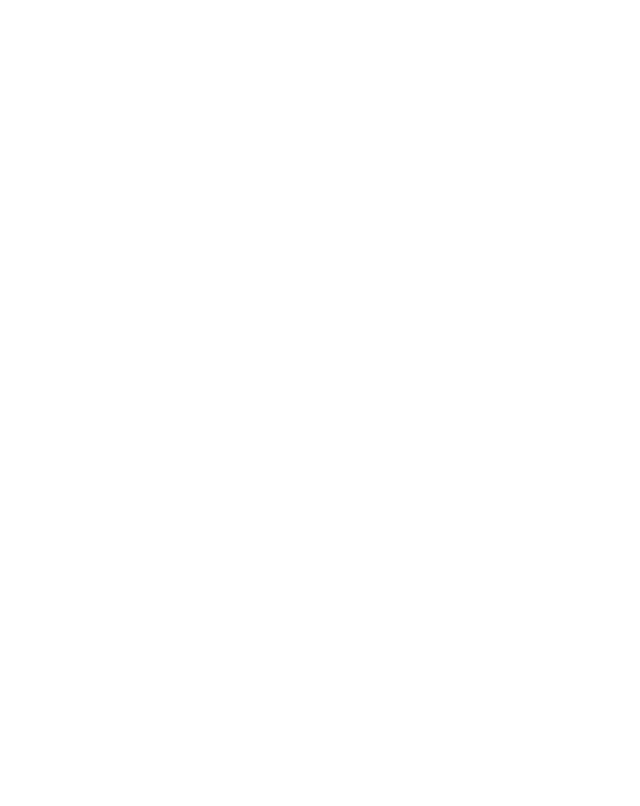
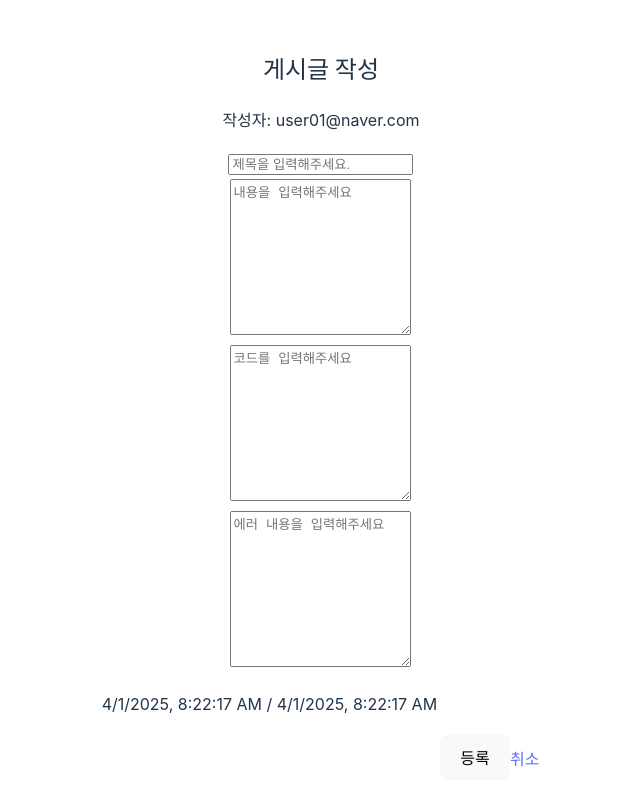
Before and after one commit to junhaha1/OurProject-FE, a React (Vite) app: page /add in a window 1280 px wide. Before the commit this address had no page. Shown: the top 806 px of the page, without its empty margins (319-959 px from the left). Built offline with nearby package versions, Linux system fonts and the light colour scheme.

Commit message:
✨ 전체조회, 상세조회, 글 쓰기
Login만들고, UI꾸미기 ㄱㄱ☠

```diff
--- a/package.json
+++ b/package.json
@@ -13,6 +13,7 @@
     "react": "^19.0.0",
     "react-dom": "^19.0.0",
     "react-router-dom": "^7.4.0",
+    "strapboot": "^0.34.0",
     "sweetalert2": "^11.17.2"
   },
   "devDependencies": {
--- a/src/App.jsx
+++ b/src/App.jsx
@@ -2,13 +2,15 @@
 import { Routes, Route } from 'react-router-dom';
 import BoardListView from './testview/board/BoardListView'; //메인화면 컴포넌트
 import DetailView from './testview/board/DetailView'; //게시글 상세보기 컴포넌트
-import LoginView from './testview/login/LoginView';  //로그인 화면 컴포넌트
+//import LoginView from './testview/login/LoginView';  //로그인 화면 컴포넌트
+import AddArticle from './testview/board/AddArticle'
 
 function App() {
   return (
+    //<BoardListView/>
     <Routes>
       <Route path="/" element={<BoardListView />} /> {/* 메인 화면 */}
-      <Route path="/login" element={<LoginView />}/> {/* 로그인 화면*/}
+      <Route path="/add" element={<AddArticle />} /> {/* 새글 작성 */}
       <Route path="/viewarticle/:id" element={<DetailView />} /> {/* 게시글 상세보기 */}
     </Routes>
   );
--- /dev/null
+++ b/src/service/ApiClient.jsx
@@ -0,0 +1,131 @@
+class ApiClient{
+    static SEVER_URL = "http://localhost:8080";
+
+
+    //게시글
+    static POST_ARTICLE = "/board/article/";
+    static GET_ARTICLES = "/board/article/list";
+    static GET_ARTICLE = "/board/article/list/";
+    static PUT_ARTICLE = "/board/article/";
+    static DELETE_ARTICLE = "/board/article/";
+
+    //댓글
+    static POST_COMMENT = "/board/comment/";
+    static GET_COMMENT = "/board/comment/list/";
+    static PUT_COMMENT = "/board/comment";
+    static DELETE_COMMENT = "/board/comment";
+
+    //사용자
+    static GET_USER = "/board/user";
+
+
+    //게시글 (등록, 조회, 상세조회, 삭제)
+    static sendArticle(userId, ctId, title, content, codeContent, errorContent, regDate, updateDate){
+        return fetch(ApiClient.SEVER_URL + ApiClient.POST_ARTICLE + userId, {
+            method: "POST",
+            headers: {
+                "Content-Type": "application/json",
+            },
+            body: JSON.stringify({
+                userId: userId,
+                ctId: ctId,
+                title: title,
+                content: content,
+                codeContent: codeContent,
+                errorContent: errorContent,
+                regDate: regDate,
+                updateDate: updateDate,
+            }),
+        });
+    }
+
+    static getArticles(){
+        console.log("Get Articles ");
+        return fetch(ApiClient.SEVER_URL + ApiClient.GET_ARTICLES);
+    }
+
+    static getArticle(articleId){
+        console.log("Get Article By articleId ");
+        return fetch(ApiClient.SEVER_URL + ApiClient.GET_ARTICLE + articleId);
+    }
+
+    //수정
+    static updateArticle(userId, ctId, title, content, codeContent, errorContent, regDate, updateDate){
+        return fetch(ApiClient.SEVER_URL + ApiClient.POST_ARTICLE + articleId, {
+            method: "PUT",
+            headers: {
+                "Content-Type": "application/json",
+            },
+            body: JSON.stringify({
+                userId: userId,
+                ctId: ctId,
+                title: title,
+                content: content,
+                codeContent: codeContent,
+                errorContent: errorContent,
+                regDate: regDate,
+                updateDate: updateDate,
+            }),
+        });
+    }
+
+    //삭제
+    static deleteArticle(articleId){
+        console.log("Delete Article By articleId ");
+        return fetch(ApiClient.SEVER_URL + ApiClient.DELETE_ARTICLE + articleId);
+    }
+
+
+
+    //댓글
+    static sendComment(articleId, userId, content, codeContent, regDate, updateDate){
+        return fetch(ApiClient.SEVER_URL + ApiClient.POST_COMMENT + articleId, {
+            method: "POST",
+            headers: {
+                "Content-Type": "application/json",
+            },
+            body: JSON.stringify({
+                articleId: articleId,
+                userId: userId,
+                content: content,
+                codeContent: codeContent,
+                regDate: regDate,
+                updateDate: updateDate,
+            }),
+        });
+    }
+
+    static getComment(articleId){
+        console.log("Get Comment By articleId ");
+        return fetch(ApiClient.SEVER_URL + ApiClient.GET_COMMENT + articleId);
+    }
+
+    static updateComment(articleId, userId, content, codeContent, regDate, updateDate){
+        return fetch(ApiClient.SEVER_URL + ApiClient.PUT_COMMENT + commentId, {
+            method: "PUT",
+            headers: {
+                "Content-Type": "application/json",
+            },
+            body: JSON.stringify({
+                articleId: articleId,
+                userId: userId,
+                content: content,
+                codeContent: codeContent,
+                regDate: regDate,
+                updateDate: updateDate,
+            }),
+        });
+    }
+    static deleteComment(commentId){
+        console.log("Delete Comment By commentId ");
+        return fetch(ApiClient.SEVER_URL + ApiClient.DELETE_COMMENT + commentId);
+    }
+
+
+     //사용자
+    static getUser(userId){
+        console.log("Get Comment By articleId ");
+        return fetch(ApiClient.SEVER_URL + ApiClient.GET_USER + userId);
+    }
+  }
+  export default ApiClient;
--- a/src/testview/board/AddArticle.jsx
+++ b/src/testview/board/AddArticle.jsx
@@ -1,19 +1,24 @@
 import {useState } from "react";
-import { useNavigate, Link } from "react-router-dom";
+import { useNavigate, useLocation, Link } from "react-router-dom";
+import ApiClient from "../../service/ApiClient";
 
 function AddArticle() {
+  const location = useLocation();
+  const userId = location.state?.userId || "user01@naver.com"; // 기본값 설정
+  const [ctId, setCtId] = useState("");
   const [title, setTitle] = useState("");
   const [content, setContent] = useState("");
+  const [codeContent, setCodeContent] = useState("");
+  const [errorContent, setErrorContent] = useState("");
+  let today = new Date();
+  const [regDate, setRegDate] = useState(today);
+  const [updateDate, setUpdateDate] = useState(today);
+
   const navigate = useNavigate();
 
   const handleSubmit = () => {
-    fetch("http://localhost:8080/boardAPI/addArticle", {
-      method: "POST",
-      headers: {
-        "Content-Type": "application/json",
-      },
-      body: JSON.stringify({ title, content }),
-    }).then(() => {
+    ApiClient.sendArticle(userId, ctId, title, content, codeContent, errorContent, regDate, updateDate)
+    .then(() => {
       alert("게시글 등록 완료!");
       navigate('/');
     });
@@ -21,10 +26,44 @@
 
   return (
     <div>
-      <input value={title} onChange={(e) => setTitle(e.target.value)} placeholder="제목" />
-      <textarea value={content} onChange={(e) => setContent(e.target.value)} placeholder="내용" />
-      <button onClick={handleSubmit}>등록</button>
-      <Link to={'/'}>취소</Link>
+      <h2>게시글 작성</h2>
+      <p>작성자: {userId}</p>
+      <table border="0" align="center">
+        <tbody>
+
+            <tr>
+                <td colSpan="2">
+                    <input type="text" name="i_title" class="class-content" value={title} onChange={(e) => setTitle(e.target.value)} placeholder="제목을 입력해주세요." />
+                </td>
+            </tr>
+            <tr>
+                <td colSpan="2">
+                    <textarea name="content" rows="10"
+                        class="class-content" value={content} onChange={(e) => setContent(e.target.value)} placeholder="내용을 입력해주세요" />
+                </td>
+            </tr>
+            <tr>
+                <td colSpan="2">
+                    <textarea name="codeContent" rows="10"
+                        class="class-content" value={codeContent} onChange={(e) => setCodeContent(e.target.value)} placeholder="코드를 입력해주세요" />
+                </td>
+            </tr>
+            <tr>
+                <td colSpan="2">
+                    <textarea name="errorContent" rows="10"
+                        class="class-content" value={errorContent} onChange={(e) => setErrorContent(e.target.value)} placeholder="에러 내용을 입력해주세요" />
+                </td>
+            </tr>
+            <p>{regDate.toLocaleString()} / {updateDate.toLocaleString()}</p>
+            <tr>
+                <td align="right"></td>
+                <td colspan="2">
+                  <button onClick={() => handleSubmit(userId)}>등록</button>
+                  <Link to={'/'}>취소</Link>
+                </td>
+            </tr>
+        </tbody>
+      </table>
     </div>
   );
 }
--- a/src/testview/board/BoardListView.jsx
+++ b/src/testview/board/BoardListView.jsx
@@ -1,20 +1,31 @@
 import { useEffect, useState } from "react";
 import { Link } from 'react-router-dom';
 import { useNavigate } from "react-router-dom";
+import ApiClient from "../../service/ApiClient";
+import DatailView from "./DetailView"
 
 function BoardList() {
   const [articles, setArticles] = useState([]);
+  const [userId, setUserId] = useState("");
   const navigate = useNavigate();
 
   useEffect(() => {
-    fetch("http://localhost:8080/boardAPI/list")
+    ApiClient.getArticles()
       .then((res) => res.json())
-      .then((data) => setArticles(data));
+      .then((data) => {
+        setArticles(data);
+        console.log(data);
+      });
   }, []);
 
   const handleClick = (id) => {
-    navigate(`/view/${id}`);
+    navigate(`/viewarticle/${id}`);
   };
+
+  const handleSubmit = (id) => {
+    navigate(`/add`, { state: { userId: id } });
+  };
+
 
   return (
     <div>
@@ -30,16 +41,17 @@
         </thead>
         <tbody>
           {articles.map((a) => (
-            <tr key={a.id}>
-            <td>{a.id}</td>
-            <td>{a.author}</td>
-            <td  onClick={() => handleClick(a.id)} style={{ cursor: 'pointer' }}>{a.title}</td>
-            <td>{a.regDate}</td>
-          </tr>
+            <tr key={a.boardId}>
+              <td>{a.boardId}</td>
+              <td>{a.userId}</td>
+              <td  onClick={() => handleClick(a.boardId)} style={{ cursor: 'pointer' }}>{a.title}</td>
+              <td>{a.regDate}</td>
+            </tr>
           ))}
         </tbody>
       </table>
-      <Link to={'/add'}>글 쓰기</Link>
+      <button onClick={() => handleSubmit(userId)}>글 쓰기</button>
+
     </div>
   );
 }
--- a/src/testview/board/DetailView.jsx
+++ b/src/testview/board/DetailView.jsx
@@ -1,16 +1,20 @@
 import { useParams } from 'react-router-dom';
 import { useEffect, useState } from 'react';
 import {Link} from "react-router-dom";
+import ApiClient from '../../service/ApiClient';
 
 
-function ArticleDetail() {
+function ArticleDetail(props) {
   const { id } = useParams(); // URL에서 :id 값을 읽어옴
   const [article, setArticle] = useState(null);
 
   useEffect(() => {
-    fetch(`http://localhost:8080/boardAPI/view/${id}`) // 예: /boardAPI/view/3
+    ApiClient.getArticle(id)
       .then(res => res.json())
-      .then(data => setArticle(data));
+      .then(data => {
+        setArticle(data)
+        console.log(data);
+      });
   }, [id]);
 
   if (!article) return <div>로딩 중...</div>;
@@ -19,8 +23,11 @@
     <div>
       <h2>게시글 상세</h2>
       <p><strong>제목:</strong> {article.title}</p>
-      <p><strong>작성자:</strong> {article.author}</p>
+      <p><strong>작성자:</strong> {article.userId}</p>
       <p><strong>내용:</strong> {article.content}</p>
+      <p><strong>코드내용:</strong> {article.codeContent}</p>
+      <p><strong>에러내용:</strong> {article.errorContent}</p>
+      <p>{article.regDate}</p>
       <div>
         <Link to={'/'}>돌아가기</Link>
       </div>
```
Also changed, not shown: 1 other file (tests, documents, lock files or other folders).
